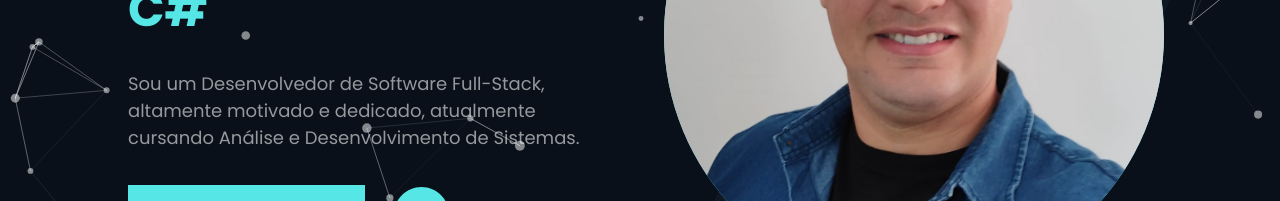
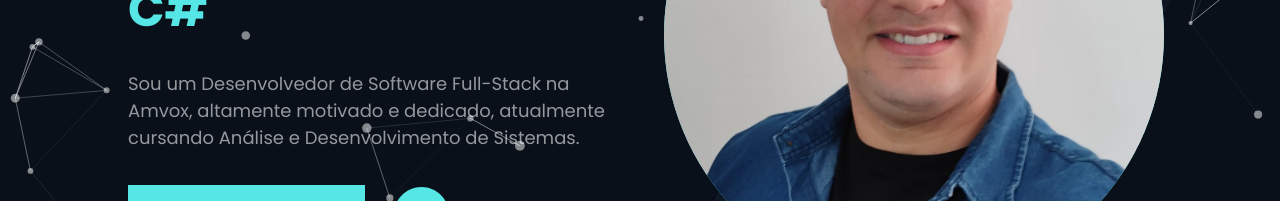
Before and after one commit to kaiovinic/my-portfolio, a Next.js app: page / in a window 1280 px wide. Shown: the part 397-598 px from the top of the page. Built offline with nearby package versions, Linux system fonts and the light colour scheme.

Commit message:
Update Home.tsx

```diff
--- a/Components/Home.tsx
+++ b/Components/Home.tsx
@@ -19,7 +19,7 @@ const Home = () => {
           </h1>
           <TextEffect />
           <p className="mt-[1.5rem] text-[18px] text-[#ffffff92]">
-            Sou um Desenvolvedor de Software Full-Stack, altamente motivado e
+            Sou um Desenvolvedor de Software Full-Stack na Amvox, altamente motivado e
             dedicado, atualmente cursando Análise e Desenvolvimento de Sistemas.
           </p>
           <div className="mt-[2rem] flex-col space-y-6 sm:space-y-0 sm:flex sm:flex-row items-center sm:space-x-6">
```
